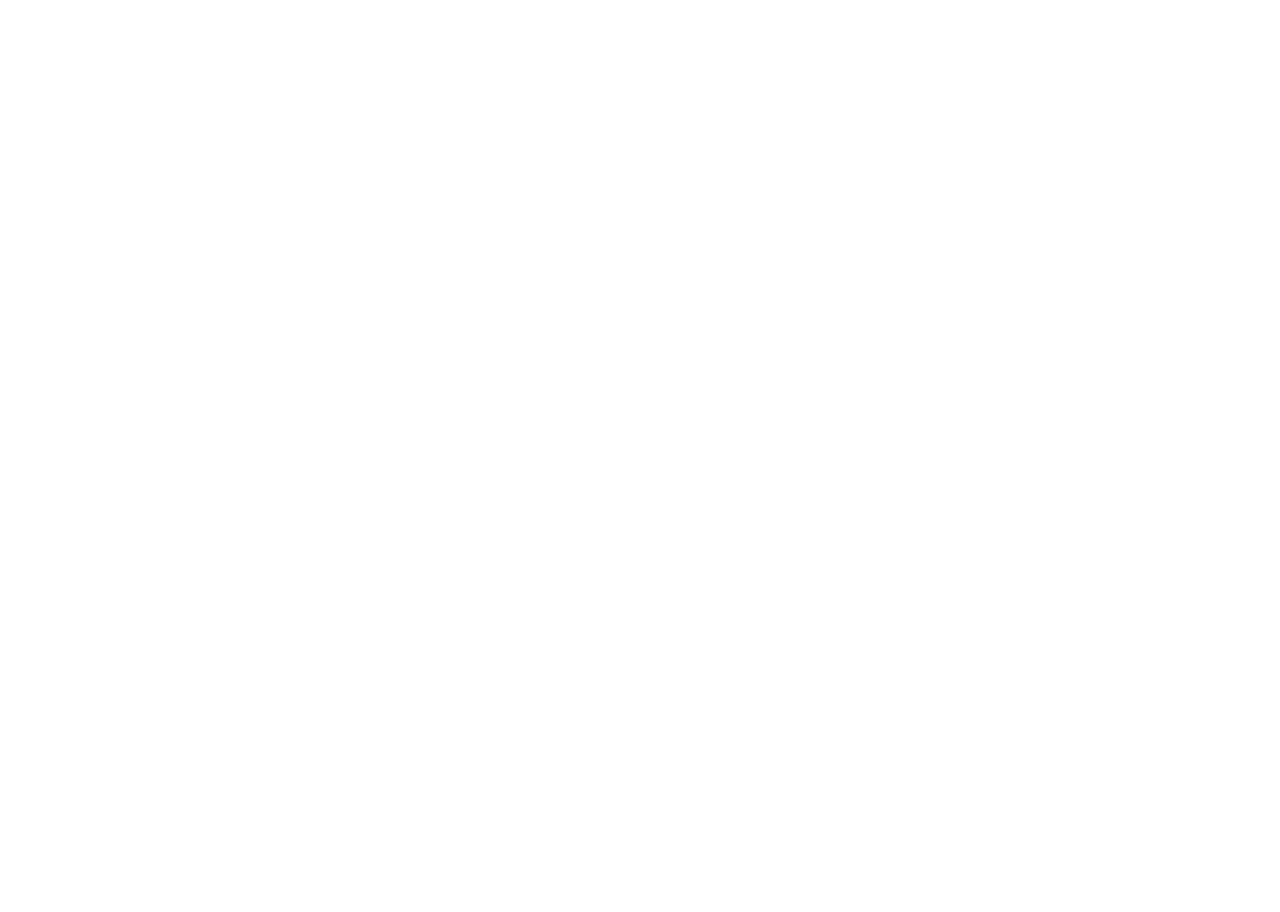
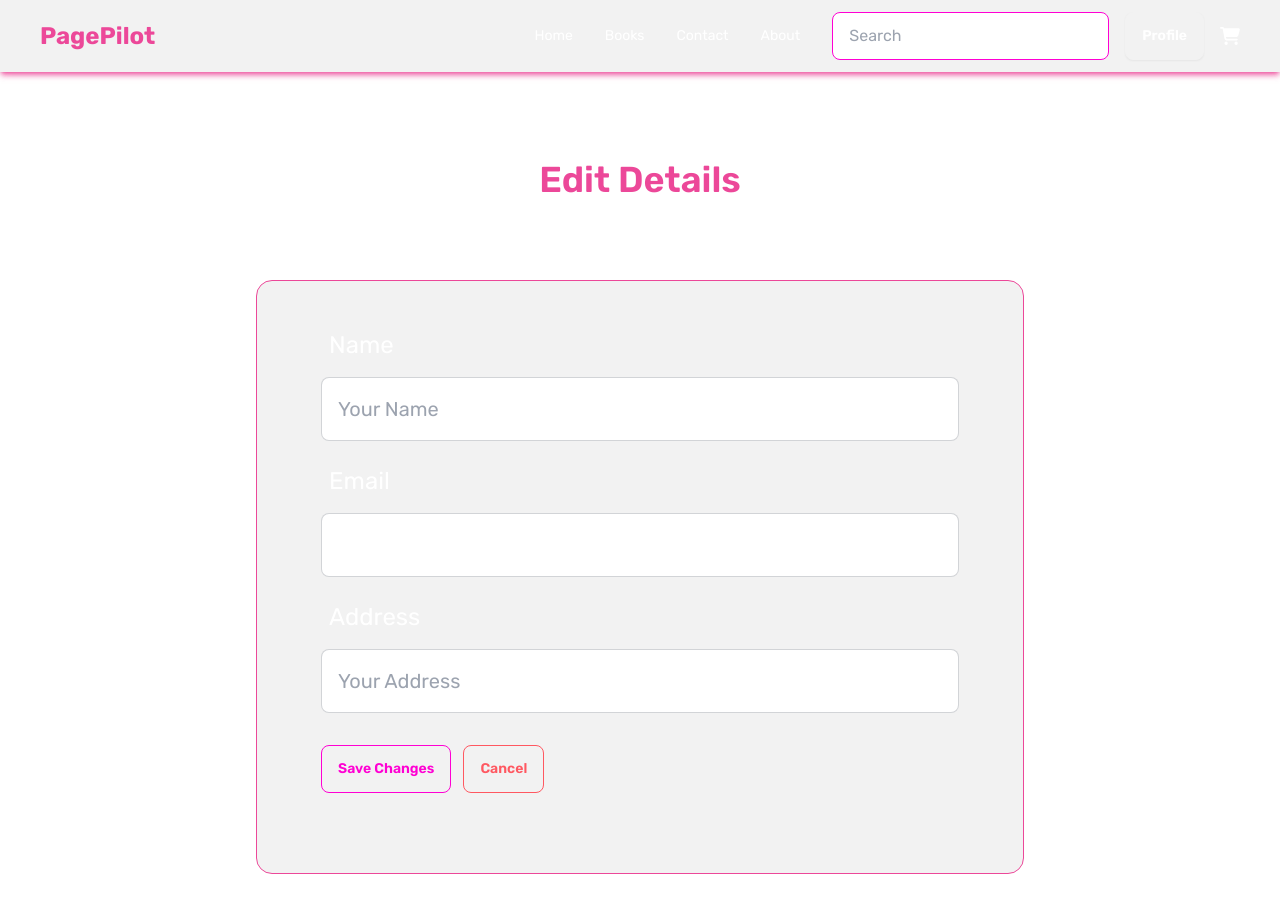
Before and after one commit to AryanSrivastava1709/PagePilot, a React (Vite) app in the folder frontend/: page /edit in a window 1280 px wide. Shown: the top 912 px of the page. Before the commit the page ends 800 px from the top, so only its background shows below. Built offline with nearby package versions, Linux system fonts and the light colour scheme; sample sign-in values are in the browser's storage.

Commit message:
minor bug fix

```diff
--- a/frontend/src/Edit Page/EditPage.jsx
+++ b/frontend/src/Edit Page/EditPage.jsx
@@ -1,5 +1,108 @@
+import React, { useEffect, useRef, useState } from "react";
+import toast, { Toaster } from "react-hot-toast";
+import { useForm } from "react-hook-form";
+import axios from "axios";
+import { Link, useNavigate } from "react-router-dom";
+import NavBar from "../components/Navbar";
+
 function EditPage() {
-  return <div></div>;
+  const navigate = useNavigate();
+  const [user, setUser] = useState({});
+  useEffect(() => {
+    const data = localStorage.getItem("auth");
+    if (data) {
+      setUser(JSON.parse(data));
+    }
+    console.log(data);
+  }, []);
+  const handleChange = (e) => {
+    setUser({ ...user, [e.target.name]: e.target.value });
+  };
+  const {
+    register,
+    handleSubmit,
+    watch,
+    formState: { errors },
+  } = useForm();
+
+  const onSubmit = async (data) => {
+    // console.log(data); for test purpose
+  };
+  return (
+    <>
+      <Toaster position="top" reverseOrder={true} />
+      <NavBar />
+      <div className="max-w-[1800px] mx-auto md:px-20 px-4">
+        <div className="mt-40 text-center">
+          <h1 className="text-3xl md:text-4xl font-semibold text-pink-500">
+            Edit Details
+          </h1>
+        </div>
+      </div>
+      <div className="flex items-center justify-center mt-20 mb-48">
+        <form
+          onSubmit={handleSubmit(onSubmit)}
+          className="border border-pink-500 px-16 pt-6 pb-20 rounded-2xl w-3/5 bg-base-200"
+        >
+          <div className="mt-6">
+            <h2 className="text-white text-2xl mt-2 mb-4 ml-2">Name</h2>
+            <label className="input text-xl input-bordered flex items-center h-16 gap-2 text-white focus-within:text-secondary">
+              <input
+                name="fullname"
+                value={user.fullname}
+                onChange={handleChange}
+                type="text"
+                className="grow text-white focus-within:text-white"
+                placeholder="Your Name"
+                {...register("fullname", { required: true })}
+              />
+            </label>
+          </div>
+          <div className="mt-6">
+            <h2 className="text-white text-2xl mt-2 mb-4 ml-2">Email</h2>
+            <label className="input text-xl input-bordered flex items-center h-16 gap-2 text-white focus-within:text-secondary">
+              <input
+                value={user.email}
+                onChange={handleChange}
+                type="text"
+                className="grow text-white focus-within:text-white"
+                placeholder="Your Email"
+                {...register("email", { required: true })}
+              />
+            </label>
+          </div>
+          <div className="mt-6">
+            <h2 className="text-white text-2xl mt-2 mb-4 ml-2">Address</h2>
+            <label className="input text-xl input-bordered flex items-center h-16 gap-2 text-white focus-within:text-secondary">
+              <input
+                value={user.address}
+                onChange={handleChange}
+                type="text"
+                className="grow text-white focus-within:text-white"
+                placeholder="Your Address"
+                {...register("address", { required: true })}
+              />
+            </label>
+          </div>
+
+          <div className="flex items-center">
+            <button
+              className="btn btn-outline btn-secondary mr-3 mt-8 text-md"
+              type="submit"
+            >
+              Save Changes
+            </button>
+            <button
+              className="btn btn-outline btn-error mr-10 mt-8 text-md"
+              type="submit"
+            >
+              <Link to="/">Cancel</Link>
+            </button>
+          </div>
+        </form>
+      </div>
+    </>
+  );
 }
 
 export default EditPage;
```
Also changed, not shown: 1 other file (tests, documents, lock files or other folders).
